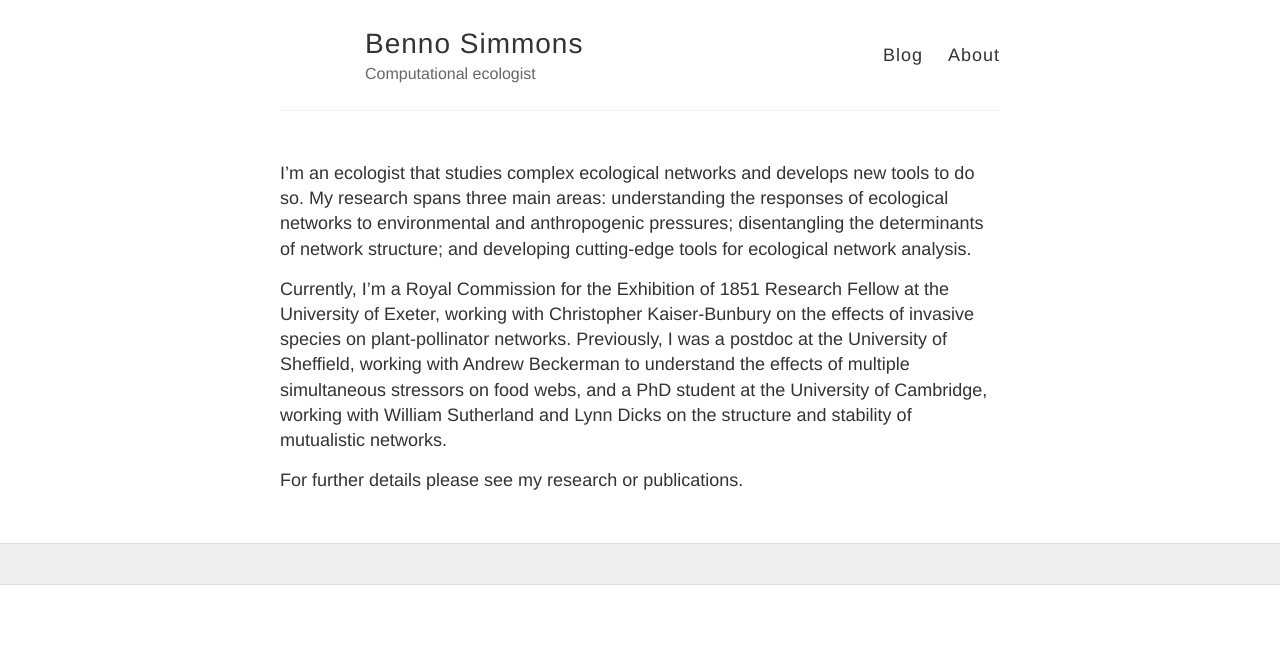
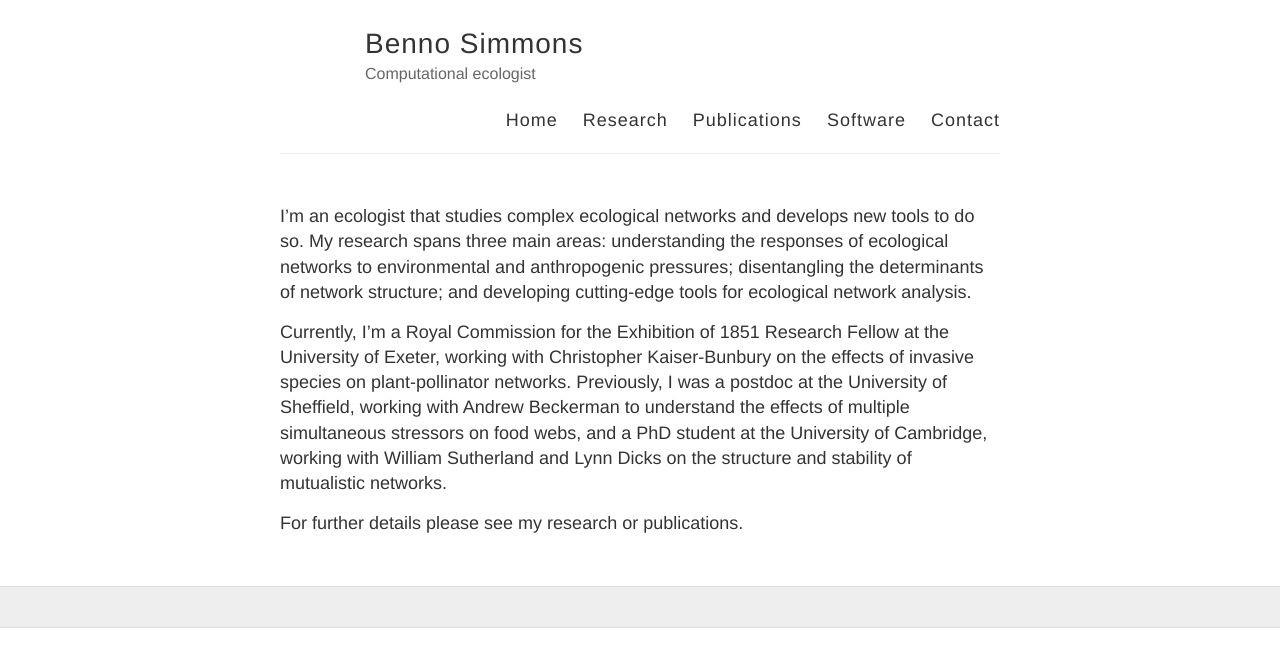
Before and after one commit to SimmonsBI/SimmonsBI.github.io, a Jekyll site: the page built from index.md, in a window 1280 px wide. Shown: the top 667 px of the page. Built offline with Jekyll 4.4.1, drawn with Linux system fonts in a browser that asks for light colours; our own code applies the rules of GitHub Pages for plain Markdown files.

Commit message:
Update default.html

```diff
--- a/_layouts/default.html
+++ b/_layouts/default.html
@@ -27,8 +27,11 @@
           </div>
 
           <nav>
-            <a href="{{ site.baseurl }}/">Blog</a>
-            <a href="{{ site.baseurl }}/about">About</a>
+            <a href="{{ site.baseurl }}/">Home</a>
+            <a href="{{ site.baseurl }}/research">Research</a>
+            <a href="{{ site.baseurl }}/publications">Publications</a>
+            <a href="{{ site.baseurl }}/software">Software</a>
+            <a href="{{ site.baseurl }}/contact">Contact</a>
           </nav>
         </header>
       </div>
```
